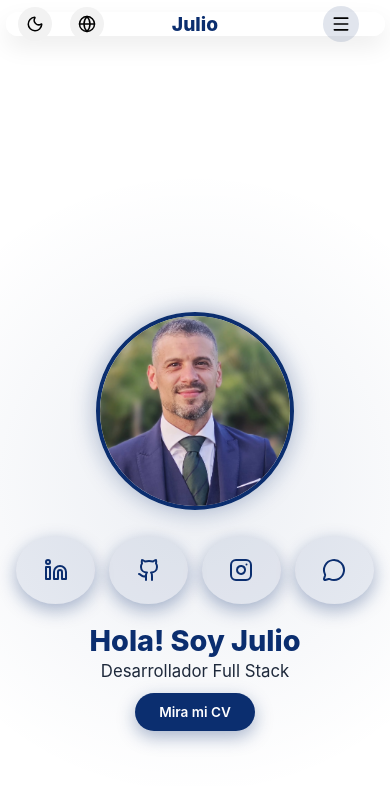
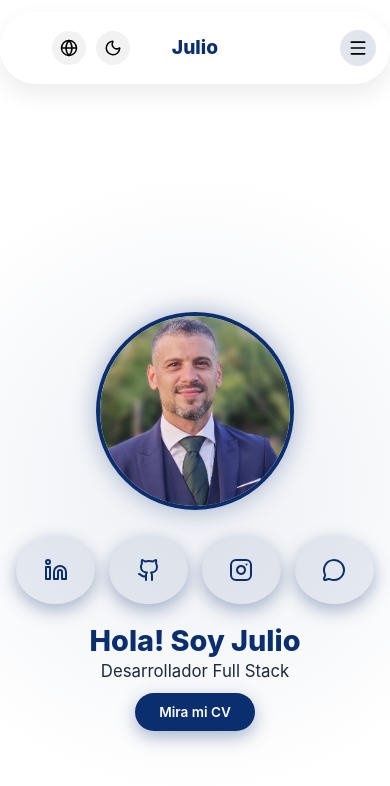
Before and after one commit to juliosm3/portfolio, a React (Vite) app: page / in a window 390 px wide. Shown: the top 786 px of the page. Built offline with nearby package versions, Linux system fonts and the light colour scheme.

Commit message:
modificaciones

```diff
--- a/src/index.css
+++ b/src/index.css
@@ -1076,3 +1076,108 @@ body.dark .app::before {
     height: 20px !important;
   }
 }
+
+/* ===================================================== */
+/* ====== SUPER FINAL OVERRIDE: NAVBAR MOBILE FIX ======= */
+/* ====== (NO DELETE - sobrescribe parches previos) ===== */
+/* ===================================================== */
+@media (max-width: 768px) {
+
+  /* --- Barra estable (altura/ancho) --- */
+  .navbar-glass { top: 12px !important; }
+
+  .nav-inner{
+    position: relative !important;
+    padding: 12px 16px !important;
+    min-height: 48px !important; /* evita que el burger sobresalga */
+    align-items: center !important;
+    justify-content: center !important;
+  }
+
+  /* --- Nombre centrado siempre --- */
+  .nav-left{
+    position: absolute !important;
+    left: 50% !important;
+    top: 50% !important;
+    transform: translate(-50%, -50%) !important;
+    z-index: 2 !important;
+    pointer-events: none !important;
+    font-size: 1.2rem !important;
+    line-height: 1 !important;
+    white-space: nowrap !important;
+    max-width: 160px !important;
+    overflow: hidden !important;
+    text-overflow: ellipsis !important;
+  }
+
+  /* --- nav-center fuera en móvil --- */
+  .nav-center{ display: none !important; }
+
+  /* ===================================================
+     CLAVE: desactivamos layouts conflictivos previos
+     =================================================== */
+
+  /* nav-right: NO absoluto, grupo a la izquierda */
+  .nav-right{
+    display: flex !important;
+    position: static !important;
+    transform: none !important;
+    left: auto !important;
+    right: auto !important;
+    top: auto !important;
+
+    margin-right: auto !important;
+    gap: 8px !important;
+    z-index: 3 !important;
+    align-items: center !important;
+    justify-content: flex-start !important;
+  }
+
+  /* Contact sigue oculto en móvil */
+  .nav-right .contact-btn{ display: none !important; }
+
+  /* Iconos: NO absolute, quedan a la izquierda sin pisarse */
+  .nav-right .icon-btn{
+    position: static !important;
+    transform: none !important;
+    left: auto !important;
+    top: auto !important;
+
+    display: inline-flex !important;
+    width: 34px !important;
+    height: 34px !important;
+    align-items: center !important;
+    justify-content: center !important;
+  }
+
+  /* Burger: absoluto a la derecha dentro de nav-inner, redondo y sin sobresalir */
+  .burger-btn{
+    display: inline-flex !important;
+    position: absolute !important;
+    right: 14px !important;
+    top: 50% !important;
+    transform: translateY(-50%) !important;
+
+    width: 36px !important;
+    height: 36px !important;
+    border-radius: 50% !important;
+    padding: 0 !important;
+    border: none !important;
+    background: rgba(11, 46, 111, 0.12) !important;
+    align-items: center !important;
+    justify-content: center !important;
+    z-index: 4 !important;
+  }
+
+  .burger-btn svg{
+    width: 20px !important;
+    height: 20px !important;
+    display: block !important;
+  }
+
+  /* Reservas para que el texto centrado nunca choque */
+  .nav-inner{
+    padding-left: 96px !important;   /* 2 iconos */
+    padding-right: 64px !important;  /* burger */
+  }
+}
```
